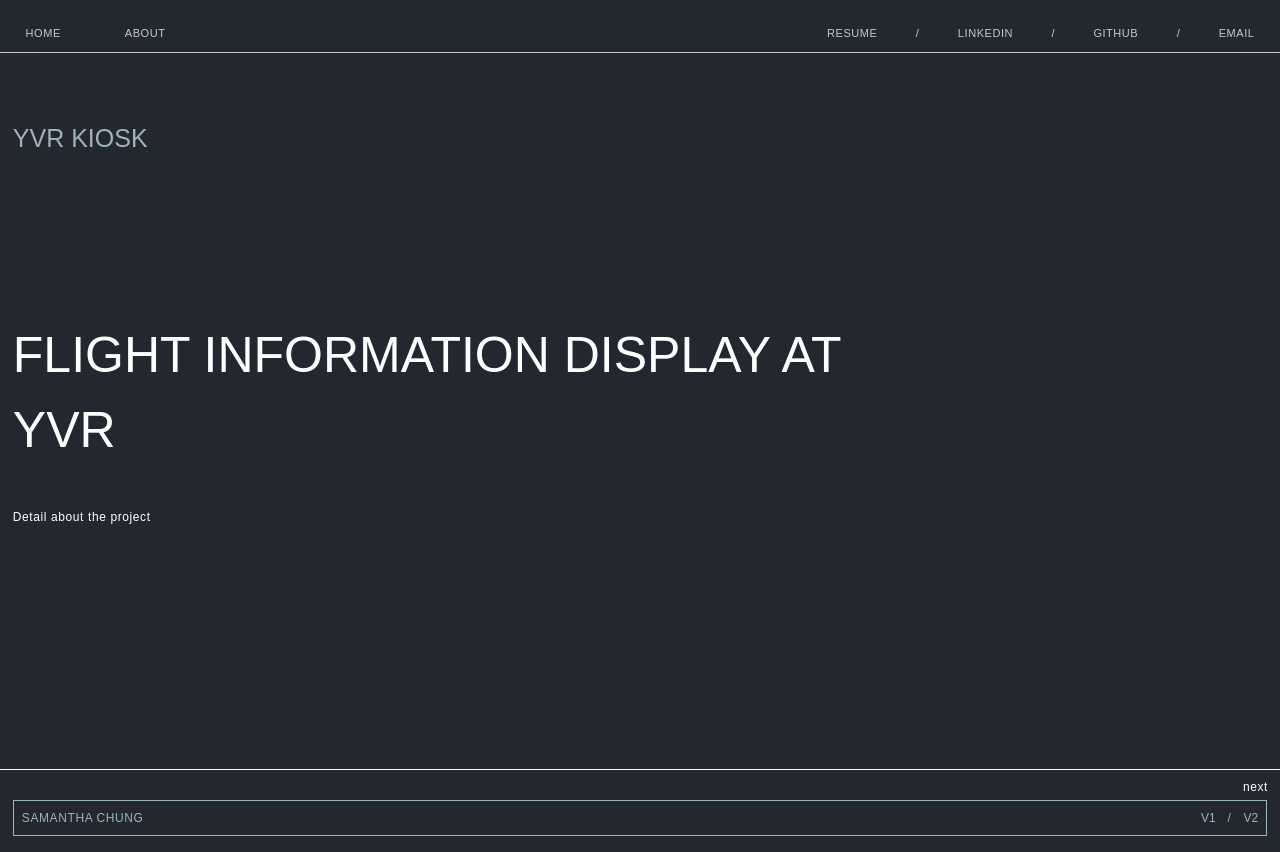
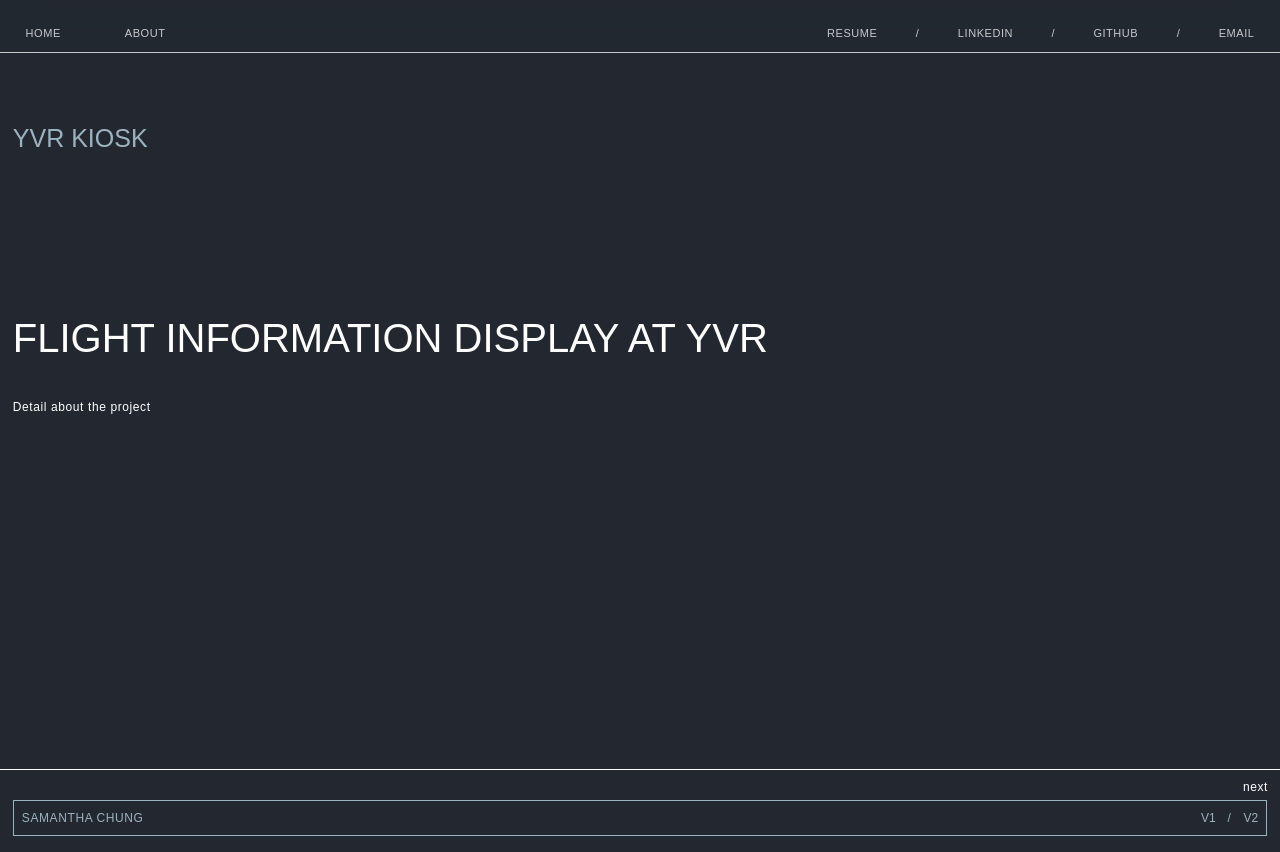
Before and after one commit to smchng/Porfolio_Dev, a Next.js app: page /projects/yvr in a window 1280 px wide. Built offline with nearby package versions, Linux system fonts and the light colour scheme; a web font is replaced by a local one.

Commit message:
widnow edit

```diff
--- a/components/button.tsx
+++ b/components/button.tsx
@@ -7,7 +7,9 @@
 
 export const TitleButton = ({ header, text }: ButtonProp) => {
   const [isHovered, setIsHovered] = useState(false);
-  const [isMdScreen, setIsMdScreen] = useState(window.innerWidth >= 768);
+  const [isMdScreen, setIsMdScreen] = useState(
+    typeof window !== "undefined" ? window.innerWidth >= 768 : false
+  );
 
   const handleMouseEnter = () => {
     setIsHovered(isMdScreen);
--- a/components/project.tsx
+++ b/components/project.tsx
@@ -80,7 +80,7 @@
     <div className="w-screen relative whitespace-normal shrink-0">
       <h4 className="text-blue py-[15vh]">{title}</h4>
 
-      <h2 className="text-[35px] py-[5vh] md:max-w-[70vw] text-base lg:text-lg">
+      <h2 className="text-[35px] py-[5vh] md:max-w-[70vw] text-base lg:text-[40px] leading-none">
         {subtext}
       </h2>
       <p className=" max-w-[50vw]">{detail}</p>
```
